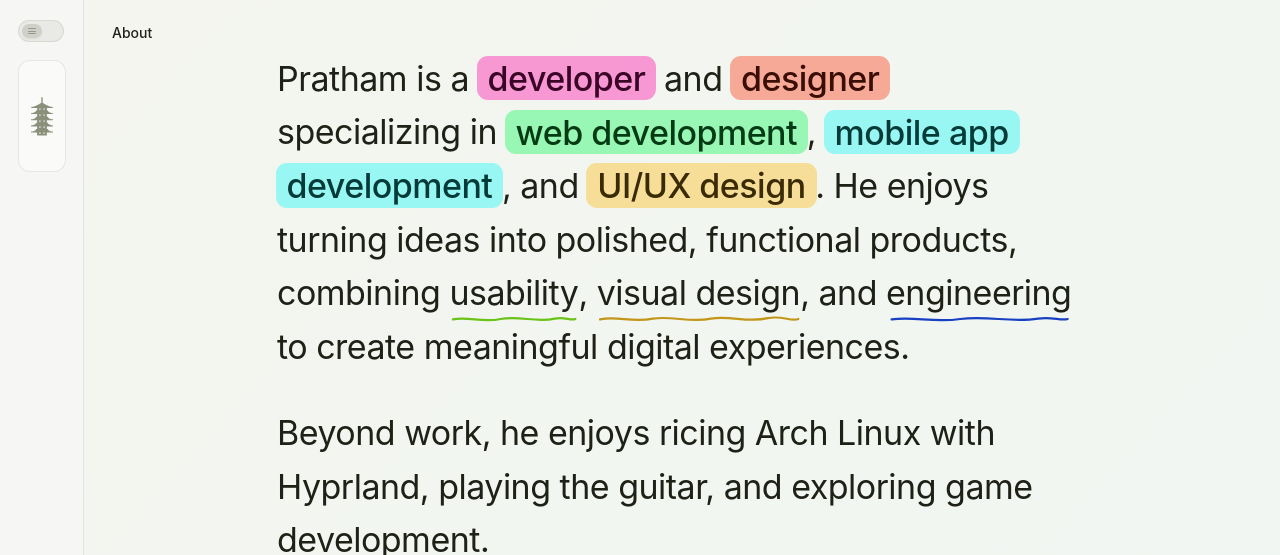
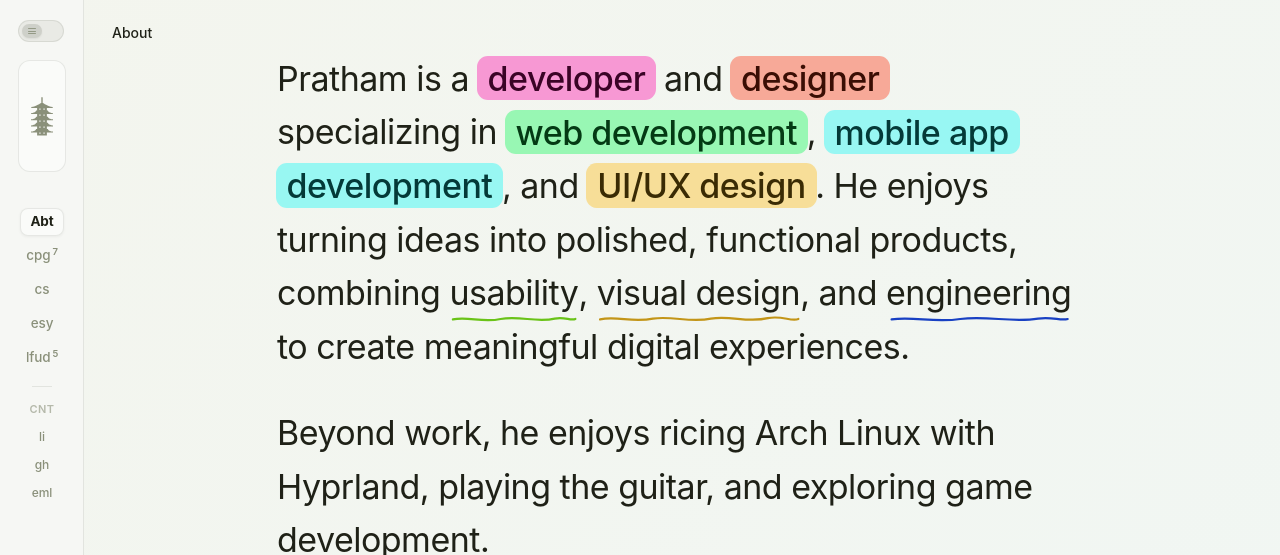
Before and after one commit to plutocrate/personal_site, a React (Vite) app: page / in a window 1280 px wide. Both pictures are taken after a click on the button 41 px from the left and 31 px from the top of the page. Shown: the top 555 px of the page. Built offline with nearby package versions, Linux system fonts and the light colour scheme; a web font is replaced by a local one.

Commit message:
feat: add compact MiniNav initials indexing to collapsed desktop navbar

```diff
--- /dev/null
+++ b/src/components/MiniNav.jsx
@@ -0,0 +1,84 @@
+import { NavLink, useLocation } from 'react-router-dom';
+import { nav, contacts } from '../data/content.js';
+import { vibrate } from '../utils/haptics.js';
+
+// Compact initials requested by user:
+// About -> Abt
+// Concept Playground -> cpg
+// Case Studies -> cs
+// Essays -> esy
+// Life updates -> lfud
+// Contact -> cnt
+// LinkedIn -> li
+// GitHub -> gh
+// Email -> eml
+
+const shortLabels = {
+  '/': 'Abt',
+  '/playground': 'cpg',
+  '/case-studies': 'cs',
+  '/journal': 'esy',
+  '/life': 'lfud',
+};
+
+const contactShortLabels = {
+  LinkedIn: 'li',
+  GitHub: 'gh',
+  Mail: 'eml',
+};
+
+export default function MiniNav({ getCount }) {
+  const { pathname } = useLocation();
+
+  return (
+    <nav className="mini-nav" aria-label="Mini Navigation">
+      <div className="mini-nav-section">
+        {nav.map((item) => {
+          const active = item.end ? pathname === item.to : pathname.startsWith(item.to);
+          const short = shortLabels[item.to] || item.label.slice(0, 3).toLowerCase();
+          const count = getCount ? getCount(item.to) : null;
+
+          return (
+            <NavLink
+              key={item.to}
+              to={item.to}
+              end={item.end}
+              className={`mini-nav-item${active ? ' is-active' : ''}`}
+              onClick={() => vibrate(8)}
+              title={item.label}
+            >
+              <span className="mini-nav-tag">{short}</span>
+              {count != null && <sup className="mini-nav-count">{count}</sup>}
+            </NavLink>
+          );
+        })}
+      </div>
+
+      <div className="mini-nav-divider" />
+
+      {/* Mini Contacts: cnt label + direct links (li, gh, eml) */}
+      <div className="mini-nav-contacts">
+        <span className="mini-nav-contact-title" title="Contact">
+          cnt
+        </span>
+        <div className="mini-nav-contact-links">
+          {contacts.map((c) => {
+            const short = contactShortLabels[c.label] || c.label.slice(0, 2).toLowerCase();
+            return (
+              <a
+                key={c.label}
+                href={c.href}
+                target="_blank"
+                rel="noreferrer"
+                className="mini-contact-link"
+                title={c.label}
+              >
+                {short}
+              </a>
+            );
+          })}
+        </div>
+      </div>
+    </nav>
+  );
+}
--- a/src/components/Sidebar.jsx
+++ b/src/components/Sidebar.jsx
@@ -5,6 +5,7 @@ import Logo from './Logo.jsx';
 import QuoteBox from './QuoteBox.jsx';
 import NavItem from './NavItem.jsx';
 import ContactItem from './ContactItem.jsx';
+import MiniNav from './MiniNav.jsx';
 import { nav, caseStudies, journal, contacts, profile } from '../data/content.js';
 import { lifeUpdates } from '../data/lifeUpdates.js';
 import { sims } from '../playground/index.js';
@@ -155,21 +156,34 @@ export default function Sidebar({ open, onOpenChange }) {
             </AnimatePresence>
           </div>
 
-          <AnimatePresence initial={false}>
-            {open && (
+          <AnimatePresence initial={false} mode="wait">
+            {open ? (
               <motion.nav
+                key="full-nav"
                 className="nav"
                 aria-label="Primary"
                 initial={{ opacity: 0 }}
                 animate={{ opacity: 1 }}
-                exit={{ opacity: 0, transition: { duration: 0.1 } }}
-                transition={{ delay: 0.1 }}
+                exit={{ opacity: 0, transition: { duration: 0.08 } }}
+                transition={{ delay: 0.08 }}
               >
                 {nav.map((n) => (
                   <NavItem key={n.to} {...n} count={getCount(n.to)} />
                 ))}
                 <ContactItem count={contacts.length} />
               </motion.nav>
+            ) : (
+              !isMobile && (
+                <motion.div
+                  key="mini-nav"
+                  initial={{ opacity: 0 }}
+                  animate={{ opacity: 1 }}
+                  exit={{ opacity: 0, transition: { duration: 0.08 } }}
+                  transition={{ delay: 0.08 }}
+                >
+                  <MiniNav getCount={getCount} />
+                </motion.div>
+              )
             )}
           </AnimatePresence>
 
--- a/src/styles/global.css
+++ b/src/styles/global.css
@@ -1313,3 +1313,108 @@ mark, .hl {
 .text-toast-more-inline:hover {
   opacity: 0.85;
 }
+
+/* ---------- Mini Navbar for Desktop Closed State (84px width) ---------- */
+.mini-nav {
+  margin-top: 36px;
+  display: flex;
+  flex-direction: column;
+  align-items: center;
+  gap: 10px;
+  width: 48px;
+}
+.mini-nav-section {
+  display: flex;
+  flex-direction: column;
+  align-items: center;
+  gap: 6px;
+  width: 100%;
+}
+.mini-nav-item {
+  display: flex;
+  align-items: center;
+  justify-content: center;
+  width: 44px;
+  height: 28px;
+  border-radius: 8px;
+  background: transparent;
+  color: var(--ink-3);
+  font-size: 13.5px;
+  font-weight: 550;
+  letter-spacing: -0.01em;
+  transition: background 0.15s, color 0.15s, transform 0.12s;
+  position: relative;
+  text-decoration: none;
+}
+.mini-nav-item:hover {
+  background: var(--surface-2);
+  color: var(--ink);
+  transform: translateY(-1px);
+}
+.mini-nav-item.is-active {
+  background: var(--surface);
+  color: var(--ink);
+  border: 1px solid var(--line);
+  box-shadow: 0 1px 3px rgba(0, 0, 0, 0.05);
+  font-weight: 650;
+}
+.mini-nav-tag {
+  font-family: var(--font);
+}
+.mini-nav-count {
+  font-size: 9.5px;
+  font-weight: 600;
+  color: var(--ink-3);
+  margin-left: 2px;
+  transform: translateY(-4px);
+}
+.mini-nav-item.is-active .mini-nav-count {
+  color: var(--ink);
+}
+
+.mini-nav-divider {
+  width: 20px;
+  height: 1px;
+  background: var(--line);
+  margin: 4px 0;
+}
+
+.mini-nav-contacts {
+  display: flex;
+  flex-direction: column;
+  align-items: center;
+  gap: 6px;
+  width: 100%;
+}
+.mini-nav-contact-title {
+  font-size: 11px;
+  color: var(--ink-3);
+  font-weight: 600;
+  text-transform: uppercase;
+  letter-spacing: 0.04em;
+  opacity: 0.6;
+}
+.mini-nav-contact-links {
+  display: flex;
+  flex-direction: column;
+  align-items: center;
+  gap: 4px;
+  width: 100%;
+}
+.mini-contact-link {
+  display: flex;
+  align-items: center;
+  justify-content: center;
+  width: 36px;
+  height: 24px;
+  border-radius: 6px;
+  font-size: 12px;
+  font-weight: 500;
+  color: var(--ink-3);
+  text-decoration: none;
+  transition: background 0.15s, color 0.15s;
+}
+.mini-contact-link:hover {
+  background: var(--surface-2);
+  color: var(--ink);
+}
```
Also changed, not shown: 1 other file (tests, documents, lock files or other folders).
